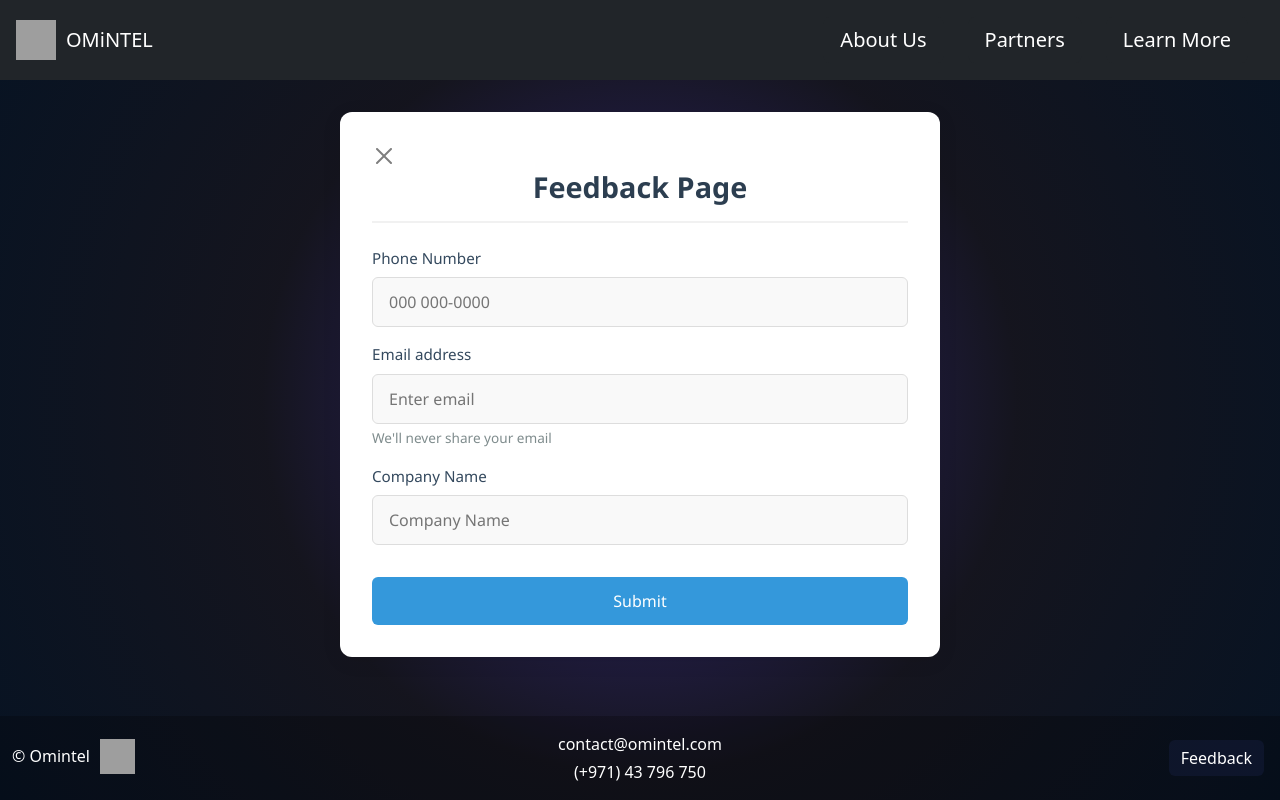
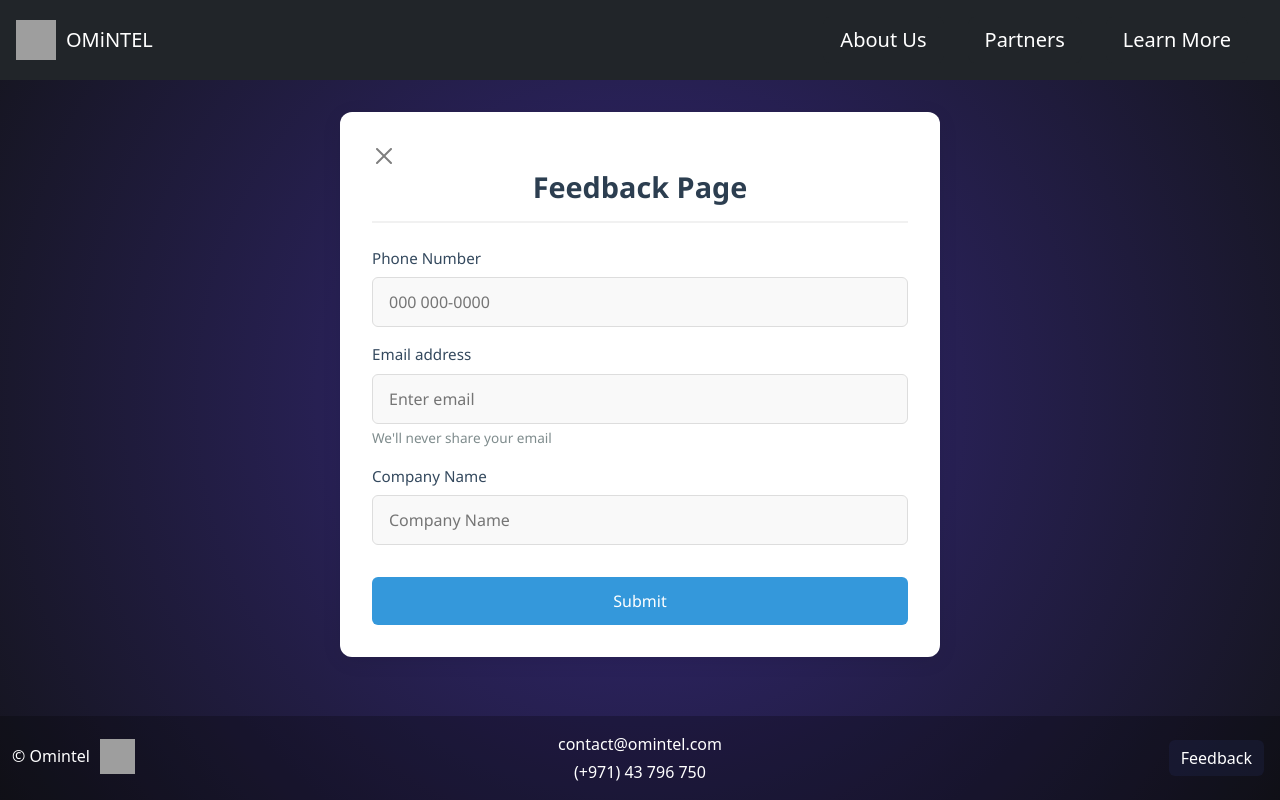
Before and after one commit to akshatagar/website, a Next.js app: page /feedback in a window 1280 px wide. Built offline with nearby package versions, Linux system fonts and the light colour scheme; grey boxes are pictures that could not be loaded.

Commit message:
gradient back to what it was before, i think

```diff
--- a/src/styles/globals.css
+++ b/src/styles/globals.css
@@ -19,9 +19,8 @@
   background: radial-gradient(
     circle at center,
     rgba(40, 27, 113, 0.942),
-    rgba(6, 6, 16, 0.942),
-     #071323
-  );
+    rgba(6, 6, 16, 0.942)
+    );
   /*background: linear-gradient(to top, rgba(31, 21, 87, 0.942),  rgba(6, 6, 16, 0.942) 60%, #071323) 10%;*/
   position: relative;
 }
```
